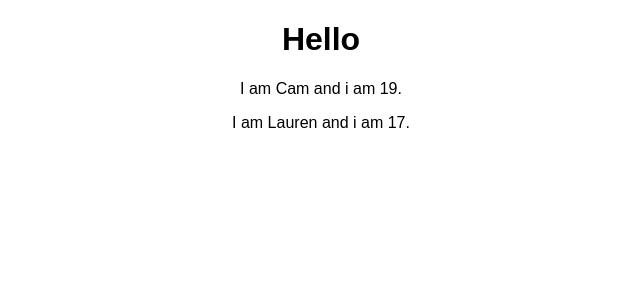
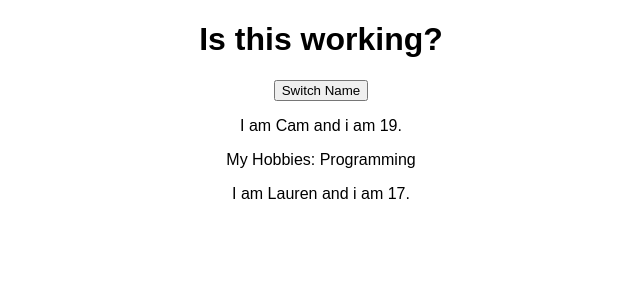
Before and after one commit to cmcki85/Project-Master-React, a React (Create React App) app in the folder 2. Basic React Syntax + Features/react-complete/: page / in a window 1280 px wide. Shown: the top 300 px of the page, without its empty margins (319-959 px from the left). Built offline with nearby package versions, Linux system fonts and the light colour scheme.

Commit message:
Simple event handler to update state of class based components added.

```diff
--- a/2. Basic React Syntax + Features/react-complete/src/App.js
+++ b/2. Basic React Syntax + Features/react-complete/src/App.js
@@ -3,12 +3,31 @@ import './App.css';
 import Person from './Components/Person/person';
 
 class App extends Component {
+	state = {
+		persons: [
+			{name: 'Cam', age: '19'},
+			{name: 'Lauren', age: '17'}
+		]
+	}
+
+	switchNameHandler = (event) => {
+		// console.log("Click!")
+		this.setState({
+			persons: [
+				{name: 'Cameron', age: '20'},
+				{name: 'Lauren', age: '17'}
+			],
+			otherState: 'Some Value'
+		})
+	}
+
 	render() {
 		return (
 			<div className='App'>
-				<h1>Hello</h1>
-				<Person name='Cam' age='19'/>
-				<Person name='Lauren' age='17'/>
+				<h1>Is this working?</h1>
+				<button onClick = {this.switchNameHandler} >Switch Name</button>
+				<Person name={this.state.persons[0].name} age={this.state.persons[0].age}> My Hobbies: Programming </Person>
+				<Person name={this.state.persons[1].name} age={this.state.persons[1].age}/>
 
 			</div>
 		);
--- a/2. Basic React Syntax + Features/react-complete/src/Components/Person/person.js
+++ b/2. Basic React Syntax + Features/react-complete/src/Components/Person/person.js
@@ -3,7 +3,11 @@ import React from 'react';
 // Functional Person component
 const person = ( props ) => {
     return (
-        <p>I am {props.name} and i am {props.age}. </p>
+        <div>
+            <p>I am {props.name} and i am {props.age}. </p>
+            <p>{props.children}</p>
+        </div>
+
     )
 }
 
```
